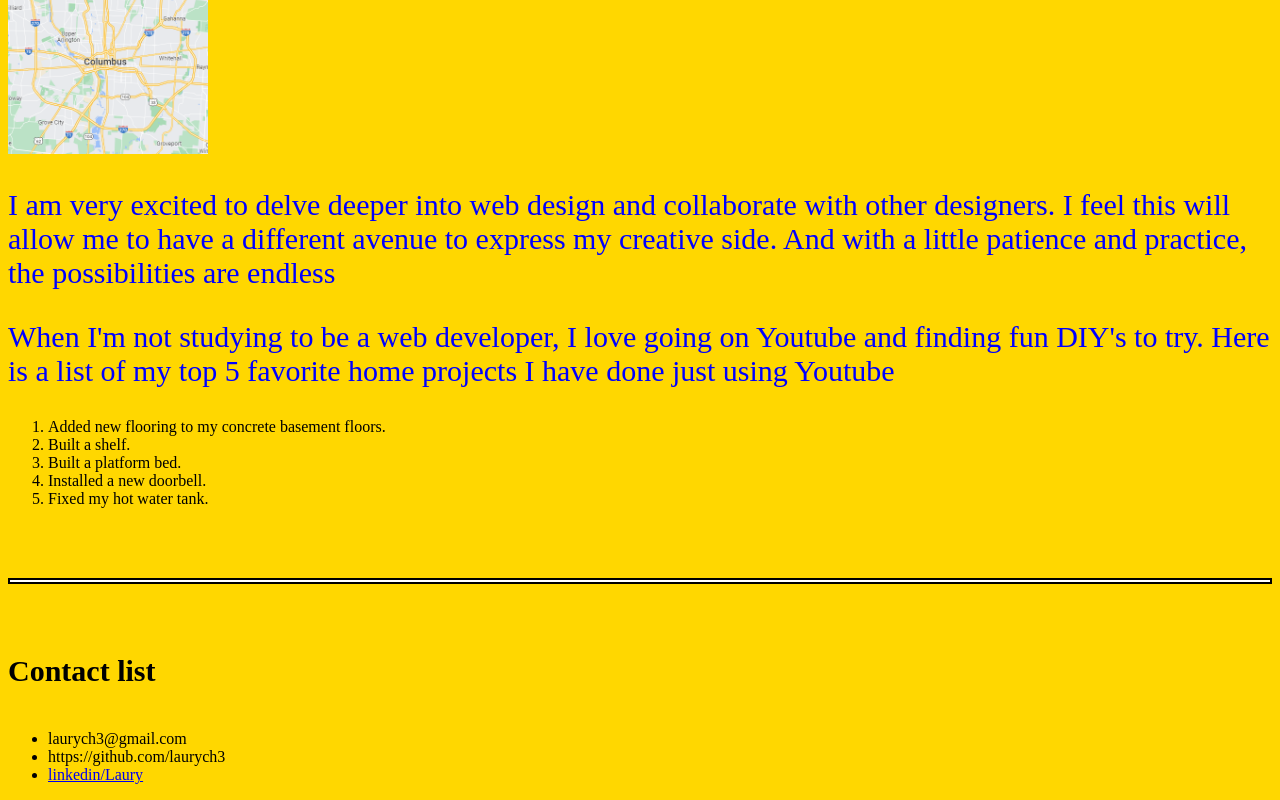
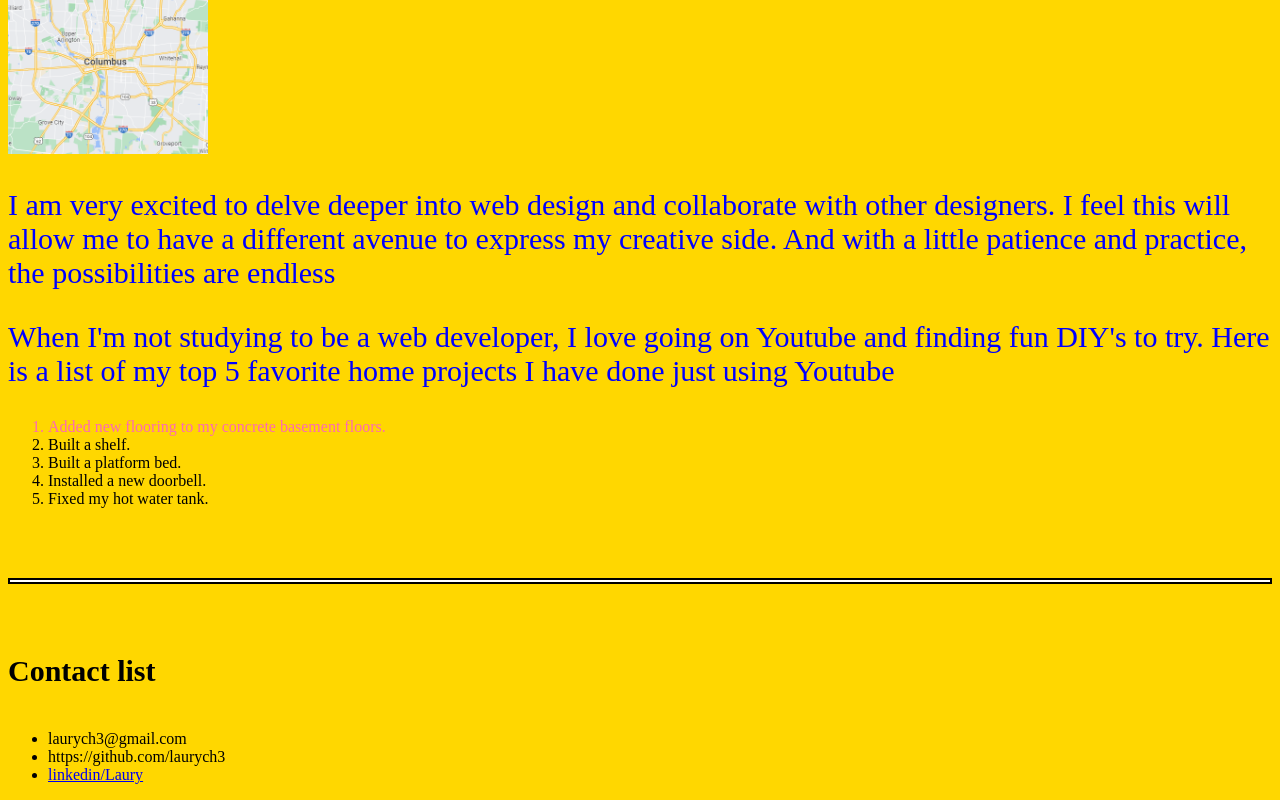
Before and after one commit to laurych3/about-me, a plain HTML site: page index.html in a window 1280 px wide. In both pictures the pointer is over the item "Added new flooring to my concrete basement floors.". Shown: the part 981-1781 px from the top of the page. Drawn offline with Linux system fonts and the light colour scheme.

Commit message:
Update style.css

```diff
--- a/style.css
+++ b/style.css
@@ -42,6 +42,6 @@ content: "I-O";
 }
 
 /* mouse over link */
-li::hover {
+li:hover {
   color: hotpink;
 }
```
